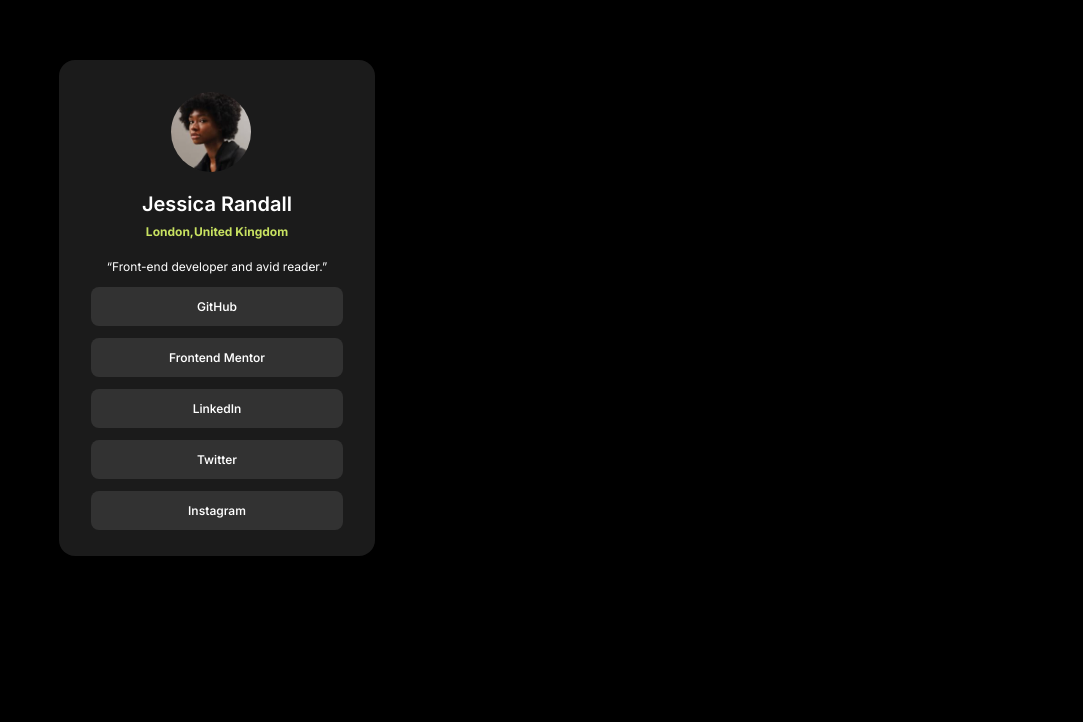
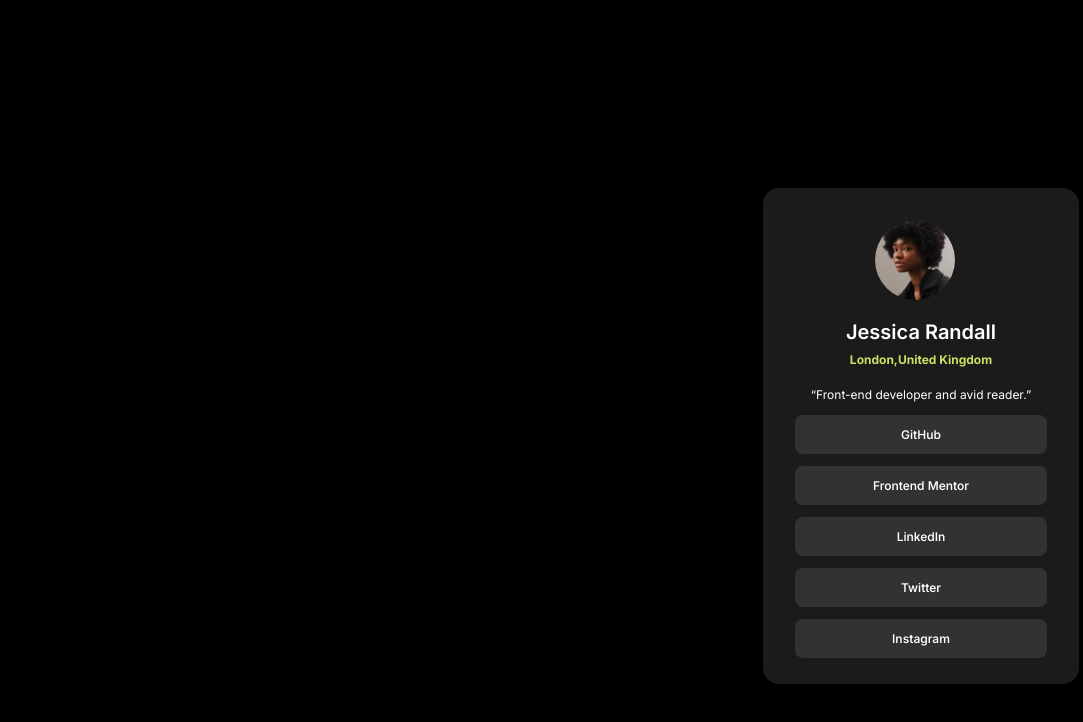
Before and after one commit to lauraine93/Social-link-challenge, a plain HTML site: page index.html in a window 1280 px wide. Shown: the part 132-854 px from the top of the page, without its empty margins (197-1280 px from the left). Before the commit the page ends 800 px from the top, so only its background shows below. Drawn offline with Linux system fonts and the light colour scheme.

Commit message:
final result

```diff
--- a/style.css
+++ b/style.css
@@ -6,11 +6,13 @@
 
 body{
     background-color: black;
+    width: 100%;
+    height: 100vh;
 }
 .page{
     color: white;
-    margin-top: 12rem;
-    margin-left: 16rem;
+    margin-top: 20rem;
+    margin-left: 60rem;
     width: 252px;
     height: 432px;
     background-color: rgba(31, 31, 31,0.9);
```
